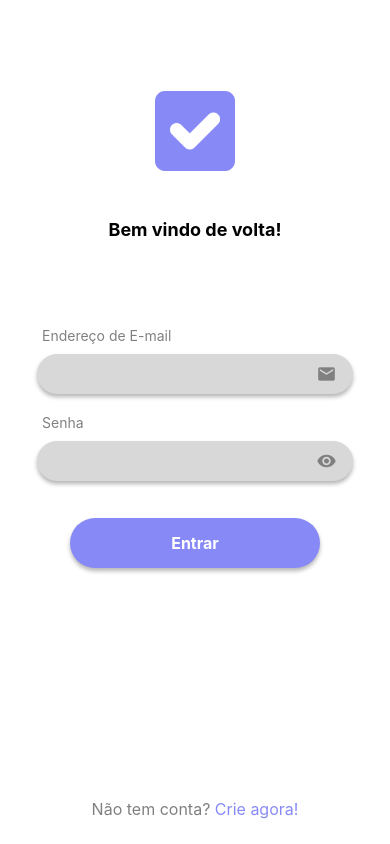
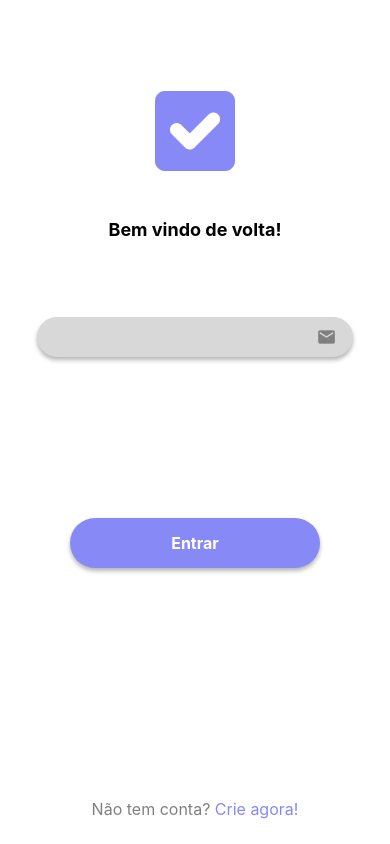
Before and after one commit to Isadora1003/MinhaLista, a React Native app: screen / in a window 390 px wide. Built offline with nearby package versions, Linux system fonts and the light colour scheme.

Commit message:
Melhorando o codigo e organizando os componentes para arquitetura

```diff
--- /dev/null
+++ b/src/components/input/index.tsx
@@ -0,0 +1,14 @@
+import React, { forwardRef } from "react";
+import { View, Text, TextInput } from "react-native";
+import { style } from "../../pages/login/styles";
+import { MaterialIcons } from '@expo/vector-icons';
+import { themas } from "../../global/themes";
+
+export const Input = forwardRef(() => {
+    return (
+        <View style={style.boxInput}>
+            <TextInput style={style.input} />
+            <MaterialIcons name="email" size={20} color={themas.colors.gray}/>
+        </View>
+    )
+})
--- a/src/pages/login/index.tsx
+++ b/src/pages/login/index.tsx
@@ -4,6 +4,7 @@ import { style } from "./styles";
 import Logo from "../../assets/logo.png";
 import {MaterialIcons} from '@expo/vector-icons';
 import { themas } from "../../global/themes";
+import { Input } from "../../components/input";
 
 export default function Login() {
     const [email, setEmail] = useState('');
@@ -37,7 +38,8 @@ export default function Login() {
                 <Text style={style.text}>Bem vindo de volta!</Text>
             </View>
             <View style={style.boxMid}>
-                <Text style={style.titleInput}>Endereço de E-mail</Text>
+                <Input />
+                {/* <Text style={style.titleInput}>Endereço de E-mail</Text>
                 <View style={style.boxInput}>
                     <TextInput style={style.input} value={email} onChangeText={setEmail}/>
                     <MaterialIcons name="email" size={20} color={themas.colors.gray}/>
@@ -46,7 +48,7 @@ export default function Login() {
                 <View style={style.boxInput}>
                     <TextInput style={style.input} value={password} onChangeText={setPassword}/>
                     <MaterialIcons name="remove-red-eye" size={20} color={themas.colors.gray}/>
-                </View>
+                </View> */}
             </View>
             <View style={style.boxBotton}>
                 <TouchableOpacity style={style.button} onPress={() => getLogin()}>
```
